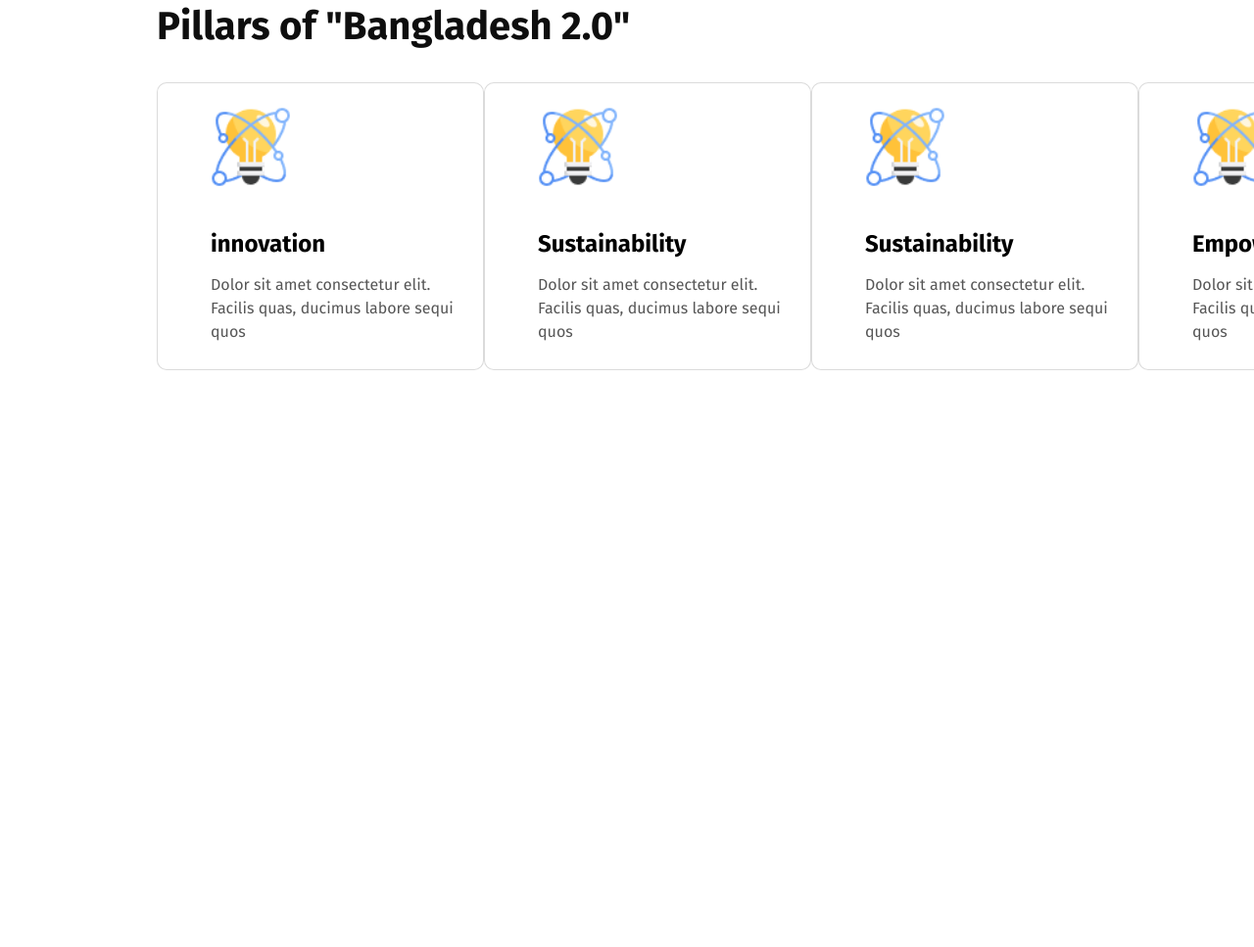
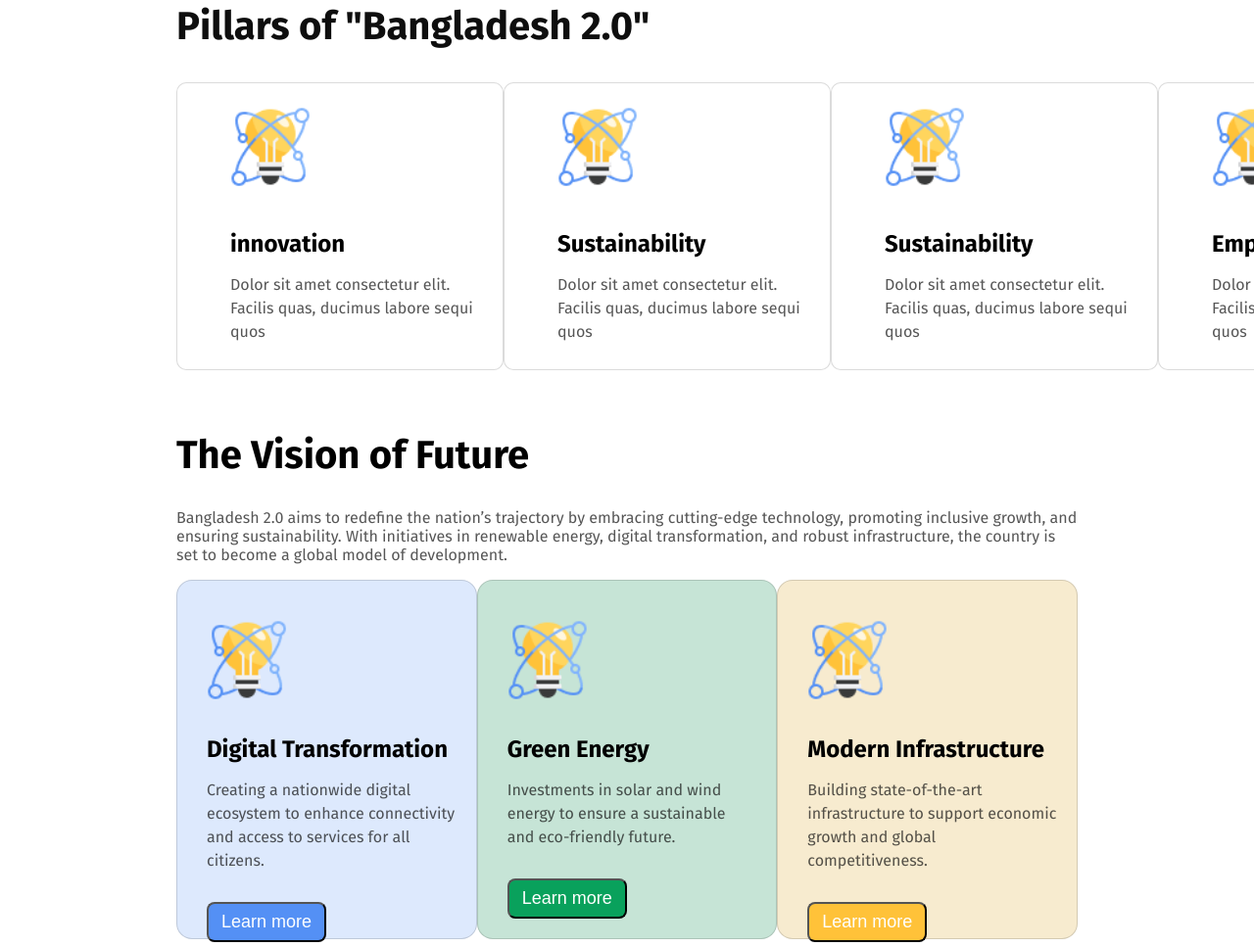
Before and after one commit to Raj3460/assignment, a plain HTML site: page index.html in a window 1280 px wide. Shown: the part 869-1836 px from the top of the page at 98% size. Before the commit the page ends 1285 px from the top, so only its background shows below. Drawn offline with Linux system fonts and the light colour scheme.

Commit message:
added all the picture and texts

```diff
--- a/index.html
+++ b/index.html
@@ -65,6 +65,31 @@
 
 
               </section>
+              <div class="smail-div">
+                     <h2 class="tttle">The Vision of Future</h2>
+                     <p class="tttext">Bangladesh 2.0 aims to redefine the nation’s trajectory by embracing cutting-edge technology, promoting inclusive growth, and ensuring sustainability. With initiatives in renewable energy, digital transformation, and robust infrastructure, the country is set to become a global model of development.</p>
+              </div>
+
+
+              <section class="con444">
+                     <div class="div44 c1">
+                            <img class="c2-img" src="assets/card-icon.png" alt="" srcset="">
+                     <h4 class="title">Digital Transformation</h4>
+              <p class="text1">Creating a nationwide digital ecosystem to enhance connectivity and access to services for all citizens.</p>
+       <button class="c4-btn1">Learn more</button>
+</div>
+                     <div class="div44 c2">
+                            <img class="c2-img" src="assets/card-icon.png" alt="" srcset="">
+                     <h4 class="title">Green Energy</h4>
+              <p class="text1">Investments in solar and wind energy to ensure a sustainable and eco-friendly future.</p>
+       <button class="c4-btn2">Learn more</button>
+</div>
+                     <div class="div44 c3">
+                            <img class="c2-img" src="assets/card-icon.png" alt="" srcset="">
+                     <h4 class="title">Modern Infrastructure</h4>
+              <p class="text1">Building state-of-the-art infrastructure to support economic growth and global competitiveness.</p>
+       <button class="c4-btn3">Learn more</button></div>
+              </section>
 
 
 
--- a/styles/styles.css
+++ b/styles/styles.css
@@ -2,8 +2,8 @@
        font-family: "Fira Sans", serif;
 
        font-style: normal;
-       margin-left: 160px;
-       margin-right: 160px;
+       margin-left: 180px;
+       margin-right: 180px;
      }
      /* ....................... */
 .heading{
@@ -108,3 +108,71 @@ margin-top: 80px;
        font-weight: 700;
        margin-bottom: 0%;
 }
+/* .............pic2222............. */
+/* ...................pic3///////////// satart */
+.tttle{
+ width: 1280px;height: 48px;
+ font-size: 40px;
+ font-weight: bold;
+ margin-bottom: 30px;
+}
+.tttext{color: rgba(14, 14, 14, 0.7);
+       font-size: 16px;
+       font-weight: 400;
+
+
+}
+/* ................ses............. */
+.con444{
+       display: flex;
+       justify-content: space-around;
+
+}
+.div44{
+       border: 1px solid rgba(14, 14, 14, 0.15);
+       border-radius: 16px;
+       width: 470px;height: 325px;
+       padding-top: 40px;
+       padding-right: 20px;
+}
+.con444 button{
+       margin-left: 30px;
+       /* background-color: ; */
+       width: 122px;height: 41px;
+
+       color: #FFFFFF;font-size: 18px;
+       border-radius: 8px;
+
+}
+.text1{
+       /* width: 254px;height: 72px;  */
+       /* text-align: center;  */
+       color: rgba(14, 14, 14, 0.7);
+
+        font-size: 16px;
+        font-weight: 400;
+        line-height: 24px;
+
+        text-align: left;
+        margin-left: 30px;
+        margin-bottom: 30px;
+  }
+.c1{
+    background-color: rgba(84, 144, 245, 0.2);
+}
+.c2{
+       background-color:rgba(198, 228, 214, 1) ;
+}
+.c3{
+   background-color:rgba(247, 235, 207, 1) ;
+}
+.c4-btn1{
+       background-color:rgba(84, 144, 245, 1) ;
+}
+.c4-btn2{
+       background-color: rgba(9, 161, 92, 1);
+
+}
+.c4-btn3{
+       background-color: rgba(255, 194, 57, 1);
+}
```
Lines whose indentation alone changed are shown as unchanged.
